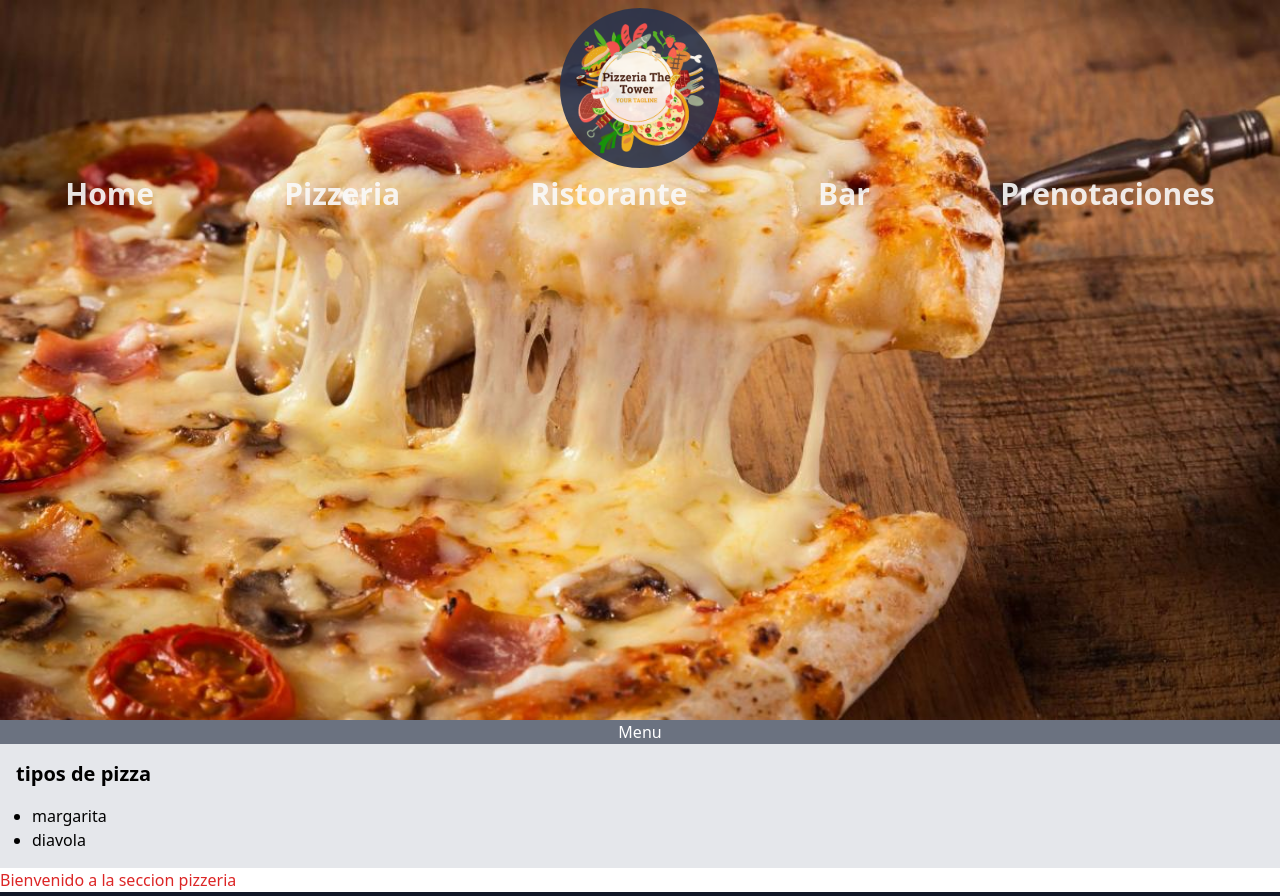
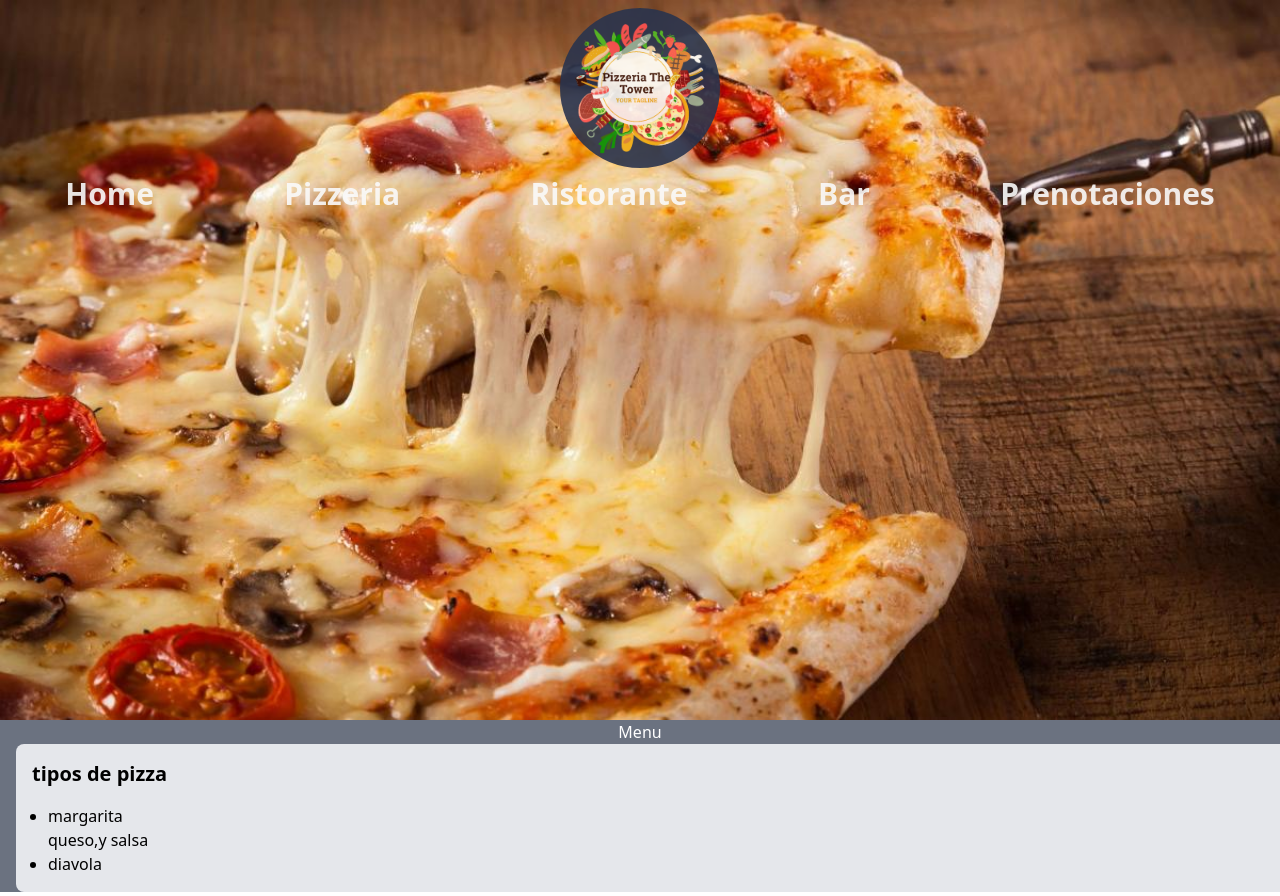
Before and after one commit to francmauric/pizzeria, a Next.js app: page /Pizzeria in a window 1280 px wide. Shown: the top 896 px of the page. Built offline with nearby package versions, Linux system fonts and the light colour scheme.

Commit message:
armando lista del menu pizzeria

```diff
--- a/pages/Pizzeria.tsx
+++ b/pages/Pizzeria.tsx
@@ -21,11 +21,12 @@ export default function pizzeria () {
             <main className='bg-gray-500 w-full flex-row'>
                <div className='flex flex-col items-center'>
                 <h1 className='text-center w-60 text-white'>Menu</h1>
-                <div className='flex w-full bg-gray-200 p-4'>
+                <div className=' w-full ml-8 bg-gray-200 p-4 rounded-lg'>
                   <div className='w-2/4'>
                    <h2 className='text-xl font-bold mb-4'>tipos de pizza</h2>
                    <ul className='list-disc pl-4'>
                         <li>margarita</li>
+                            <p>queso,y salsa</p>
                         <li>diavola</li>
                    </ul>
                   </div>
```
